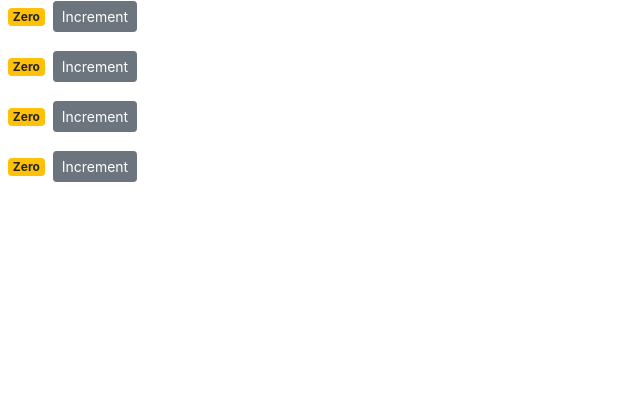
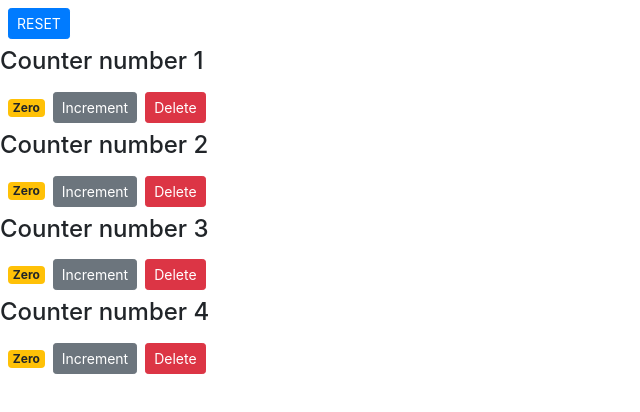
Before and after one commit to gquintela/counter, a React (Create React App) app: page / in a window 1280 px wide. Shown: the top 412 px of the page, without its empty margins (0-640 px from the left). Built offline with nearby package versions, Linux system fonts and the light colour scheme.

Commit message:
added reset and delete functionality

```diff
--- a/src/components/counter.jsx
+++ b/src/components/counter.jsx
@@ -1,52 +1,51 @@
 import React, { Component } from "react";
 
 class Counter extends Component {
-  state = {
-    value: this.props.value,
-    tags: ["tag1", "tag2", "tag3"]
-  };
-
-  renderTags() {
-    if (this.state.tags.length === 0) {
-      return <p>there are no tags!</p>;
-    } else {
-      return (
-        <ul>
-          {/* {this.state.tags.map(tag => (
-            <li key={tag}>{tag}</li>
-          ))} */}
-        </ul>
-      );
-    }
-  }
-
-  handleIncrement = () => {
-    this.setState({ value: this.state.value + 1 });
-  };
+  // renderTags() {
+  //   if (this.counter.tags.length === 0) {
+  //     return <p>there are no tags!</p>;
+  //   } else {
+  //     return (
+  //       <ul>
+  //         {this.state.tags.map(tag => (
+  //           <li key={tag}>{tag}</li>
+  //         ))}
+  //       </ul>
+  //     );
+  //   }
+  // }
 
   render() {
     return (
       <div>
+        <h4>Counter number {this.props.counter.id}</h4>
         <span className={this.getBadgeClasses()}>{this.formatCount()}</span>
         <button
-          onClick={this.handleIncrement}
+          onClick={() => this.props.onIncrement(this.props.counter)}
           className="btn btn-secondary btn-sm"
         >
           Increment
         </button>
-        {this.renderTags()}
+        <button
+          onClick={() => this.props.onDelete(this.props.counter.id)}
+          className="btn btn-danger btn-sm m-2"
+        >
+          Delete
+        </button>
+        {/* {this.renderTags()} */}
       </div>
     );
   }
 
   getBadgeClasses() {
     let classes = "badge m-2";
-    classes += this.state.value === 0 ? " badge-warning" : " badge-primary";
+    classes +=
+      this.props.counter.value === 0 ? " badge-warning" : " badge-primary";
     return classes;
   }
 
   formatCount() {
-    const { value: count } = this.state;
+    const { value: count } = this.props.counter;
     return count === 0 ? "Zero" : count;
   }
 }
--- a/src/components/counters.jsx
+++ b/src/components/counters.jsx
@@ -10,11 +10,46 @@
       { id: 4, value: 0 }
     ]
   };
+
+  handleIncrement = counter => {
+    const counters = [...this.state.counters]; //cloning array
+    const index = counters.indexOf(counter);
+    counters[index] = { ...counter };
+    counters[index].value++;
+    this.setState({ counters });
+  };
+
+  handleReset = () => {
+    const counters = [
+      { id: 1, value: 0 },
+      { id: 2, value: 0 },
+      { id: 3, value: 0 },
+      { id: 4, value: 0 }
+    ];
+    this.setState({ counters });
+  };
+
+  handleDelete = counterId => {
+    const counters = this.state.counters.filter(c => c.id !== counterId);
+    this.setState({ counters });
+  };
+
   render() {
     return (
       <div>
+        <button
+          onClick={this.handleReset}
+          className="btn btn-primary btn-sm m-2"
+        >
+          RESET
+        </button>
         {this.state.counters.map(counter => (
-          <Counter key={Counter.id} value={counter.value} />
+          <Counter
+            key={counter.id}
+            onDelete={this.handleDelete}
+            onIncrement={this.handleIncrement}
+            counter={counter}
+          />
         ))}
       </div>
     );
--- a/src/index.js
+++ b/src/index.js
@@ -4,5 +4,4 @@
 import "./index.css";
 import "bootstrap/dist/css/bootstrap.css";
 import Counters from "./components/counters";
-
 ReactDOM.render(<Counters />, document.getElementById("root"));
```
